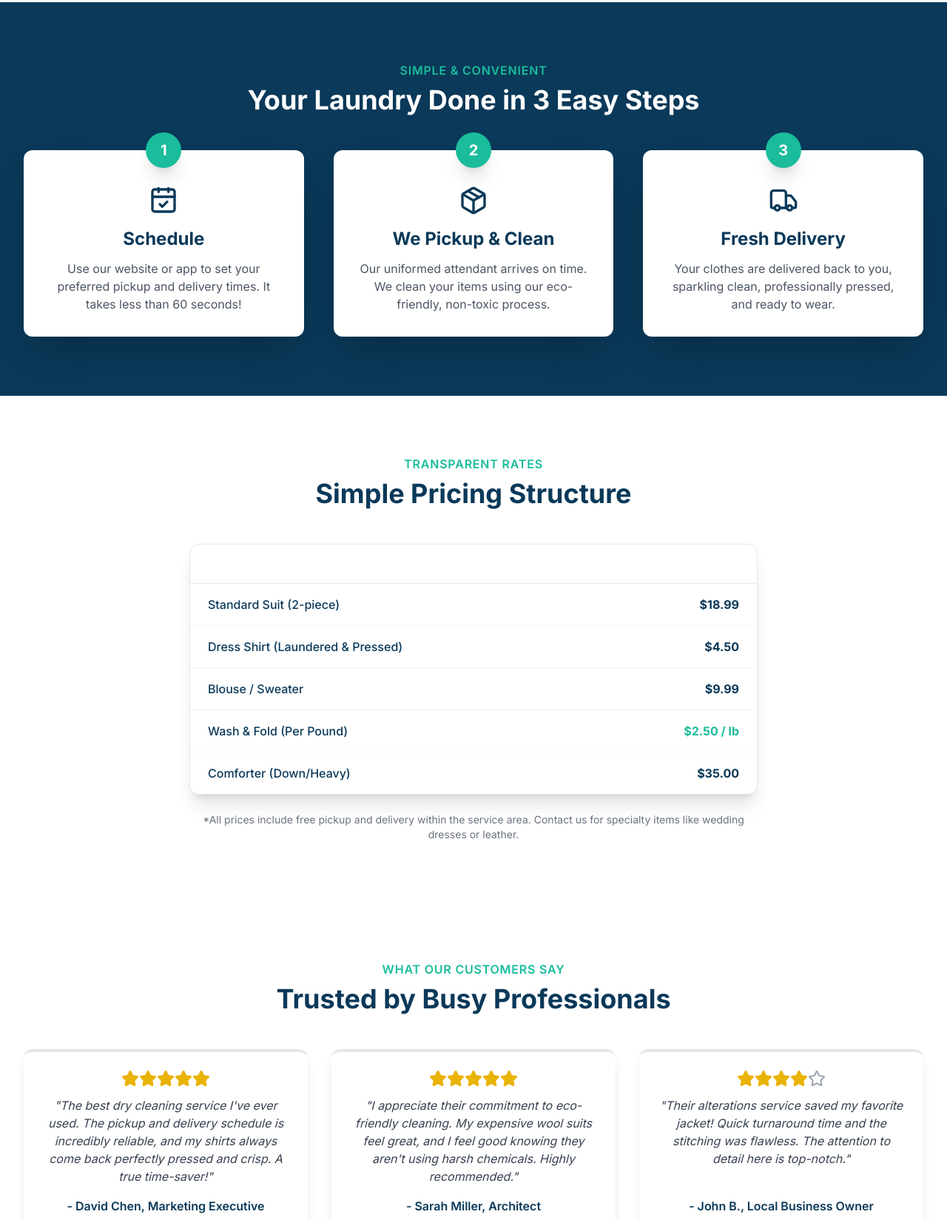
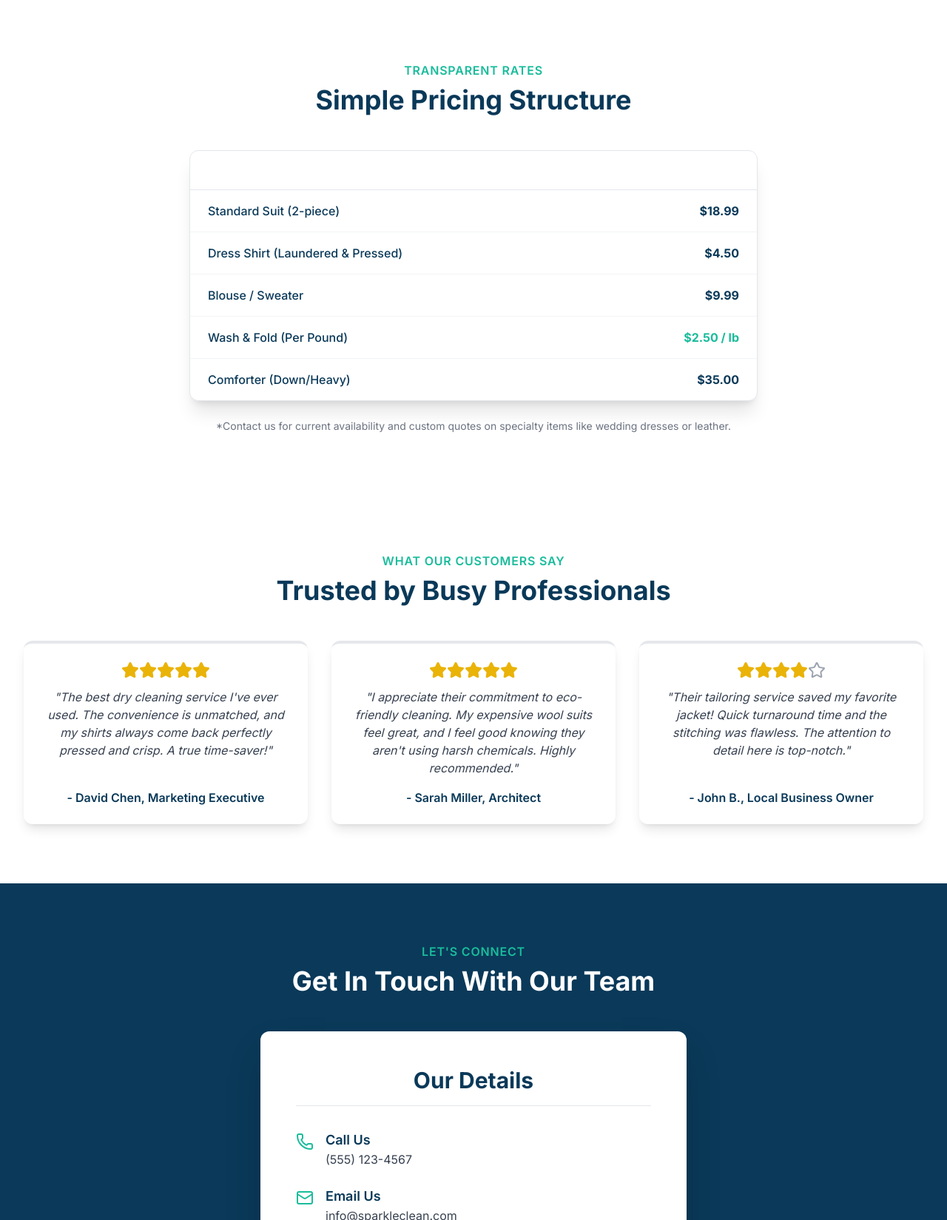
Before and after one commit to charans369/Dry-cleaner-website, a plain HTML site: page index.HTML in a window 1280 px wide. Shown: the part 1151-2800 px from the top of the page at 74% size. Drawn offline with nearby package versions, Linux system fonts and the light colour scheme.

Commit message:
Update index.HTML

```diff
--- a/index.HTML
+++ b/index.HTML
@@ -49,15 +49,15 @@
                 <nav class="hidden md:flex space-x-8 font-medium">
                     <a href="#services" class="hover:text-secondary-teal transition duration-300">Services</a>
                     <a href="#pricing" class="hover:text-secondary-teal transition duration-300">Pricing</a>
-                    <a href="#howitworks" class="hover:text-secondary-teal transition duration-300">How It Works</a>
+                    <a href="#contact" class="hover:text-secondary-teal transition duration-300">Get In Touch</a>
                     <a href="#testimonials" class="hover:text-secondary-teal transition duration-300">Reviews</a>
                 </nav>
 
-                <!-- CTA Button (Desktop) -->
+                <!-- CTA Button (Desktop) - Replaced Pickup with Contact -->
                 <div class="hidden md:block">
-                    <button class="bg-secondary-teal text-white py-2 px-6 rounded-full font-semibold shadow-lg hover:bg-opacity-90 transition duration-300">
-                        Schedule Pickup
-                    </button>
+                    <a href="#contact" class="bg-secondary-teal text-white py-2 px-6 rounded-full font-semibold shadow-lg hover:bg-opacity-90 transition duration-300">
+                        Contact Us
+                    </a>
                 </div>
 
                 <!-- Mobile Menu Button -->
@@ -71,13 +71,9 @@
         <nav id="mobile-menu" class="hidden md:hidden bg-primary-blue text-white shadow-xl">
             <a href="#services" class="block py-3 px-4 text-sm font-semibold hover:bg-secondary-teal transition duration-300 border-t border-primary-blue/50">Services</a>
             <a href="#pricing" class="block py-3 px-4 text-sm font-semibold hover:bg-secondary-teal transition duration-300">Pricing</a>
-            <a href="#howitworks" class="block py-3 px-4 text-sm font-semibold hover:bg-secondary-teal transition duration-300">How It Works</a>
+            <a href="#contact" class="block py-3 px-4 text-sm font-semibold hover:bg-secondary-teal transition duration-300">Get In Touch</a>
             <a href="#testimonials" class="block py-3 px-4 text-sm font-semibold hover:bg-secondary-teal transition duration-300">Reviews</a>
-            <div class="p-4 border-t border-white/20">
-                <button class="w-full bg-secondary-teal text-white py-3 rounded-lg font-bold hover:bg-opacity-90 transition duration-300">
-                    Schedule Pickup
-                </button>
-            </div>
+            <!-- Removed the Schedule Pickup button from the mobile menu -->
         </nav>
     </header>
 
@@ -86,15 +82,17 @@
         <section class="bg-light-bg py-20 sm:py-28 md:py-36 text-center">
             <div class="max-w-4xl mx-auto px-4">
                 <h1 class="text-5xl sm:text-6xl font-extrabold leading-tight mb-6">
-                    Professional Dry Cleaning, Delivered to Your Door.
+                    Professional Dry Cleaning, Ready When You Are.
                 </h1>
                 <p class="text-xl text-gray-600 mb-10 max-w-2xl mx-auto">
-                    The modern way to handle laundry and garment care. Eco-friendly cleaning, meticulous service, and free pickup & delivery.
+                    The modern way to handle laundry and garment care. Contact us today to learn about our quality service options.
                 </p>
                 <div class="flex flex-col sm:flex-row justify-center space-y-4 sm:space-y-0 sm:space-x-4">
-                    <button class="bg-secondary-teal text-white text-lg py-4 px-10 rounded-xl font-bold shadow-xl hover:shadow-2xl hover:bg-opacity-90 transition duration-300 transform hover:scale-[1.02]">
-                        Get Started - Free Pickup!
-                    </button>
+                    <!-- Updated Primary CTA -->
+                    <a href="#contact" class="bg-secondary-teal text-white text-lg py-4 px-10 rounded-xl font-bold shadow-xl hover:shadow-2xl hover:bg-opacity-90 transition duration-300 transform hover:scale-[1.02]">
+                        Get In Touch
+                    </a>
+                    <!-- Secondary CTA remains -->
                     <a href="#services" class="text-primary-blue border border-primary-blue text-lg py-4 px-10 rounded-xl font-bold hover:bg-primary-blue hover:text-white transition duration-300">
                         View Services
                     </a>
@@ -136,42 +134,6 @@
                         <i data-lucide="star" class="text-secondary-teal w-10 h-10 mx-auto mb-4"></i>
                         <h3 class="text-xl font-semibold mb-3 text-primary-blue">Specialty Items</h3>
                         <p class="text-gray-600 text-sm">Cleaning for wedding gowns, leather, suede, draperies, rugs, and oversized household items.</p>
-                    </div>
-
-                </div>
-            </div>
-        </section>
-
-        <!-- How It Works Section -->
-        <section id="howitworks" class="py-20 bg-primary-blue text-white">
-            <div class="max-w-7xl mx-auto px-4 sm:px-6 lg:px-8 text-center">
-                <span class="text-secondary-teal font-semibold uppercase tracking-wider">Simple & Convenient</span>
-                <h2 class="text-4xl font-bold mt-2 mb-12">Your Laundry Done in 3 Easy Steps</h2>
-
-                <div class="grid grid-cols-1 md:grid-cols-3 gap-10 text-primary-blue">
-
-                    <!-- Step 1 -->
-                    <div class="p-8 bg-white rounded-xl shadow-2xl relative">
-                        <div class="absolute -top-6 left-1/2 transform -translate-x-1/2 bg-secondary-teal rounded-full w-12 h-12 flex items-center justify-center text-xl font-bold text-white shadow-xl">1</div>
-                        <i data-lucide="calendar-check" class="text-primary-blue w-10 h-10 mx-auto mt-4 mb-4"></i>
-                        <h3 class="text-2xl font-bold mb-3">Schedule</h3>
-                        <p class="text-gray-600">Use our website or app to set your preferred pickup and delivery times. It takes less than 60 seconds!</p>
-                    </div>
-
-                    <!-- Step 2 -->
-                    <div class="p-8 bg-white rounded-xl shadow-2xl relative">
-                        <div class="absolute -top-6 left-1/2 transform -translate-x-1/2 bg-secondary-teal rounded-full w-12 h-12 flex items-center justify-center text-xl font-bold text-white shadow-xl">2</div>
-                        <i data-lucide="package" class="text-primary-blue w-10 h-10 mx-auto mt-4 mb-4"></i>
-                        <h3 class="text-2xl font-bold mb-3">We Pickup & Clean</h3>
-                        <p class="text-gray-600">Our uniformed attendant arrives on time. We clean your items using our eco-friendly, non-toxic process.</p>
-                    </div>
-
-                    <!-- Step 3 -->
-                    <div class="p-8 bg-white rounded-xl shadow-2xl relative">
-                        <div class="absolute -top-6 left-1/2 transform -translate-x-1/2 bg-secondary-teal rounded-full w-12 h-12 flex items-center justify-center text-xl font-bold text-white shadow-xl">3</div>
-                        <i data-lucide="truck" class="text-primary-blue w-10 h-10 mx-auto mt-4 mb-4"></i>
-                        <h3 class="text-2xl font-bold mb-3">Fresh Delivery</h3>
-                        <p class="text-gray-600">Your clothes are delivered back to you, sparkling clean, professionally pressed, and ready to wear.</p>
                     </div>
 
                 </div>
@@ -220,7 +182,7 @@
                     </div>
 
                     <p class="mt-6 text-sm text-gray-500">
-                        *All prices include free pickup and delivery within the service area. Contact us for specialty items like wedding dresses or leather.
+                        *Contact us for current availability and custom quotes on specialty items like wedding dresses or leather.
                     </p>
                 </div>
             </div>
@@ -243,7 +205,7 @@
                             <i data-lucide="star" class="icon fill-yellow-500"></i>
                             <i data-lucide="star" class="icon fill-yellow-500"></i>
                         </div>
-                        <p class="italic text-gray-700 mb-4 flex-grow">"The best dry cleaning service I've ever used. The pickup and delivery schedule is incredibly reliable, and my shirts always come back perfectly pressed and crisp. A true time-saver!"</p>
+                        <p class="italic text-gray-700 mb-4 flex-grow">"The best dry cleaning service I've ever used. The convenience is unmatched, and my shirts always come back perfectly pressed and crisp. A true time-saver!"</p>
                         <p class="font-semibold text-primary-blue">- David Chen, Marketing Executive</p>
                     </div>
 
@@ -269,7 +231,7 @@
                             <i data-lucide="star" class="icon fill-yellow-500"></i>
                             <i data-lucide="star" class="icon text-gray-400"></i>
                         </div>
-                        <p class="italic text-gray-700 mb-4 flex-grow">"Their alterations service saved my favorite jacket! Quick turnaround time and the stitching was flawless. The attention to detail here is top-notch."</p>
+                        <p class="italic text-gray-700 mb-4 flex-grow">"Their tailoring service saved my favorite jacket! Quick turnaround time and the stitching was flawless. The attention to detail here is top-notch."</p>
                         <p class="font-semibold text-primary-blue">- John B., Local Business Owner</p>
                     </div>
 
@@ -277,18 +239,53 @@
             </div>
         </section>
 
-        <!-- CTA Banner -->
-        <section class="bg-secondary-teal py-16">
-            <div class="max-w-5xl mx-auto px-4 sm:px-6 lg:px-8 flex flex-col md:flex-row items-center justify-between text-white text-center md:text-left">
-                <div class="mb-6 md:mb-0">
-                    <h2 class="text-3xl font-bold mb-2">Stop Doing Laundry. Start Living.</h2>
-                    <p class="text-lg opacity-90">Book your first pickup today and reclaim your time!</p>
+        <!-- New: Get In Touch / Contact Section -->
+        <section id="contact" class="py-20 bg-primary-blue">
+            <div class="max-w-6xl mx-auto px-4 sm:px-6 lg:px-8">
+                <div class="text-center text-white">
+                    <span class="text-secondary-teal font-semibold uppercase tracking-wider">Let's Connect</span>
+                    <h2 class="text-4xl font-bold mt-2 mb-12">Get In Touch With Our Team</h2>
                 </div>
-                <button class="bg-primary-blue text-white text-xl py-3 px-8 rounded-full font-bold shadow-2xl hover:bg-primary-blue/90 transition duration-300 transform hover:scale-105">
-                    Schedule Pickup Now
-                </button>
+
+                <!-- Contact Info Container - Centered and full width -->
+                <div class="max-w-xl mx-auto bg-white p-8 md:p-12 rounded-xl shadow-2xl">
+                    <!-- Contact Info (Now the only content) -->
+                    <div class="text-primary-blue">
+                        <h3 class="text-3xl font-bold mb-8 text-center border-b pb-4 border-gray-200">Our Details</h3>
+
+                        <div class="space-y-6">
+                            <!-- Phone -->
+                            <div class="flex items-start space-x-4">
+                                <i data-lucide="phone" class="text-secondary-teal w-6 h-6 flex-shrink-0 mt-1"></i>
+                                <div>
+                                    <p class="font-semibold text-lg">Call Us</p>
+                                    <p class="text-gray-700 text-base">(555) 123-4567</p>
+                                </div>
+                            </div>
+
+                            <!-- Email -->
+                            <div class="flex items-start space-x-4">
+                                <i data-lucide="mail" class="text-secondary-teal w-6 h-6 flex-shrink-0 mt-1"></i>
+                                <div>
+                                    <p class="font-semibold text-lg">Email Us</p>
+                                    <p class="text-gray-700 text-base">info@sparkleclean.com</p>
+                                </div>
+                            </div>
+
+                            <!-- Location -->
+                            <div class="flex items-start space-x-4">
+                                <i data-lucide="map-pin" class="text-secondary-teal w-6 h-6 flex-shrink-0 mt-1"></i>
+                                <div>
+                                    <p class="font-semibold text-lg">Visit Our Location</p>
+                                    <p class="text-gray-700 text-base">123 Clean Street, Metropolis, CA 90210</p>
+                                </div>
+                            </div>
+                        </div>
+                    </div>
+                </div>
             </div>
         </section>
+
     </main>
 
     <!-- Footer -->
@@ -302,7 +299,7 @@
                         <span class="text-3xl font-extrabold">SparkleClean</span>
                         <i data-lucide="droplets" class="text-secondary-teal icon"></i>
                     </a>
-                    <p class="text-sm text-gray-300">Premium dry cleaning and laundry with free pickup & delivery. Eco-friendly methods for a cleaner world.</p>
+                    <p class="text-sm text-gray-300">Premium dry cleaning and laundry with excellent in-store service and reliable drop-off options.</p>
                 </div>
 
                 <!-- Quick Links -->
@@ -311,7 +308,7 @@
                     <ul class="space-y-2 text-sm text-gray-300">
                         <li><a href="#services" class="hover:text-white transition duration-200">Our Services</a></li>
                         <li><a href="#pricing" class="hover:text-white transition duration-200">Pricing</a></li>
-                        <li><a href="#howitworks" class="hover:text-white transition duration-200">Process</a></li>
+                        <li><a href="#contact" class="hover:text-white transition duration-200">Contact Us</a></li>
                         <li><a href="#" class="hover:text-white transition duration-200">FAQs</a></li>
                     </ul>
                 </div>
@@ -337,8 +334,10 @@
 
                 <!-- Service Area -->
                 <div>
-                    <h4 class="text-lg font-semibold mb-4 text-secondary-teal">Service Area</h4>
-                    <p class="text-sm text-gray-300">We proudly serve all districts within Metropolis and the surrounding 10-mile radius.</p>
+                    <h4 class="text-lg font-semibold mb-4 text-secondary-teal">Hours</h4>
+                    <p class="text-sm text-gray-300">Mon-Fri: 7:00 AM - 7:00 PM</p>
+                    <p class="text-sm text-gray-300">Sat: 9:00 AM - 5:00 PM</p>
+                    <p class="text-sm text-gray-300">Sun: Closed</p>
                 </div>
             </div>
 
```
